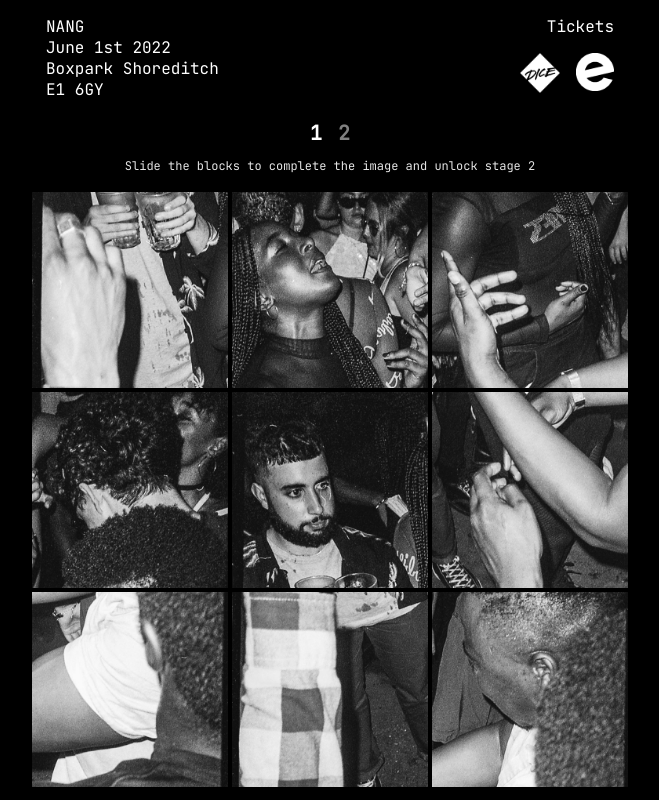
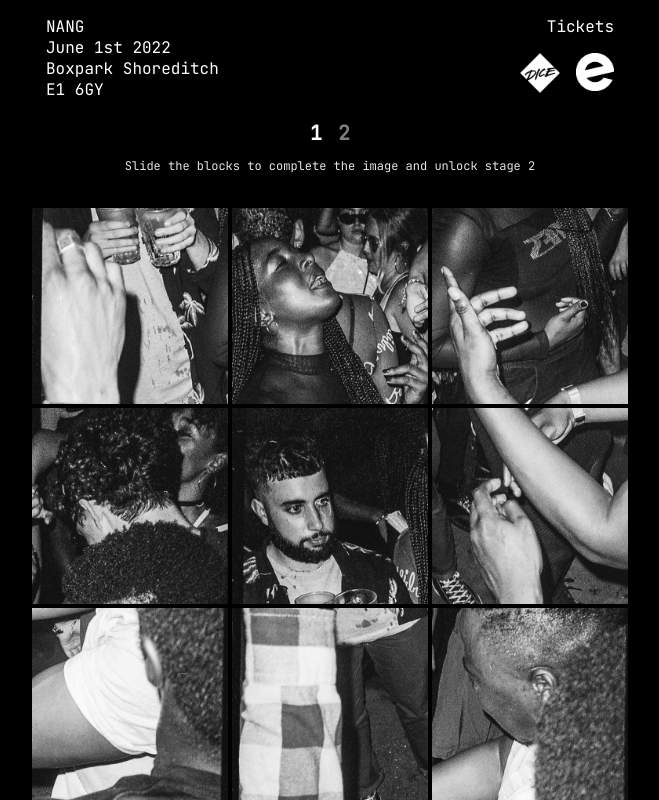
Before and after one commit to CampbellDocherty/NANG, a React (Create React App) app: page / in a window 1280 px wide. Shown: the whole page, without its empty margins (310-969 px from the left). Built offline with nearby package versions, Linux system fonts and the light colour scheme.

Commit message:
Change theme colour and set height for hint text

```diff
--- a/public/index.html
+++ b/public/index.html
@@ -4,7 +4,7 @@
     <meta charset="utf-8" />
     <link rel="icon" href="%PUBLIC_URL%/favicon.ico" />
     <meta name="viewport" content="width=device-width, initial-scale=1" />
-    <meta name="theme-color" content="#28174b" />
+    <meta name="theme-color" content="#000000" />
     <meta name="description" content="Pre party website for NANG" />
     <title>NANG</title>
   </head>
--- a/src/Nang/styles.ts
+++ b/src/Nang/styles.ts
@@ -89,6 +89,7 @@
 
 export const HintText = styled.p`
   font-size: 12px;
+  height: 2rem;
   text-align: center;
   align-self: center;
   padding-left: 20px;
```
